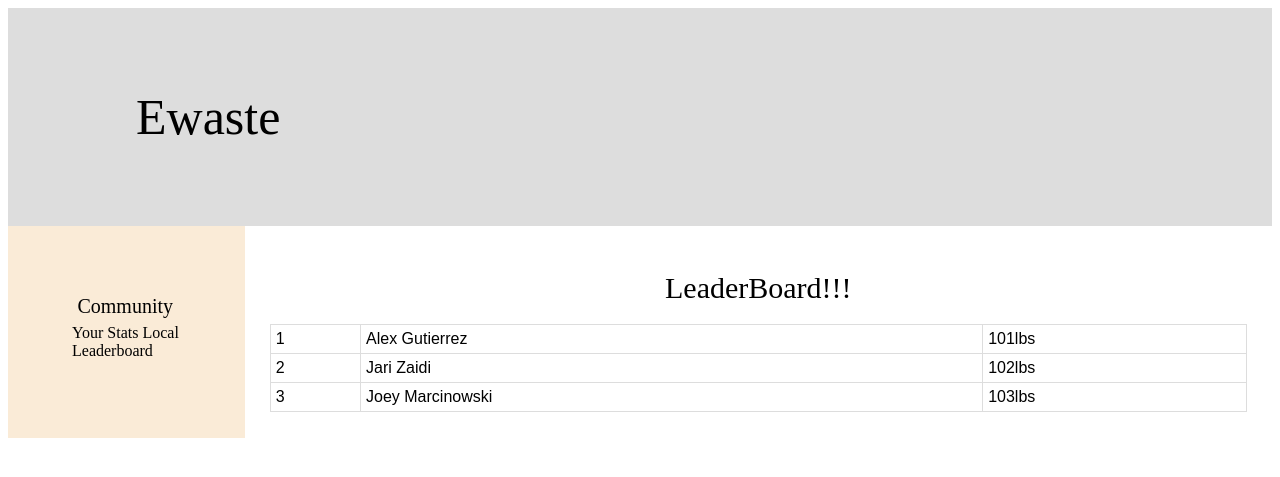
After one commit to Hackathon-Ballers/Tech-Optimum, a Flask app: page /leaderboard in a window 1280 px wide. The commit adds this page. Shown: the top 477 px of the page. Run offline with Flask 2, Linux system fonts and the light colour scheme; some libraries are stand-ins or nearby versions.

Commit message:
frontend stuff

```diff
--- a/frontend/app.py
+++ b/frontend/app.py
@@ -7,6 +7,10 @@ app = Flask(__name__)
 def root():
     return render_template('index.html')
 
+@app.route("/leaderboard")
+def leaderboard():
+    return render_template('leaderboard.html')
+
 
 num = random.randint(0, 9999)
 @app.route('/refresh')
--- /dev/null
+++ b/frontend/static/js/leaderboard-script.js
@@ -0,0 +1,3 @@
+const json = fetch('https://google.com')
+  .then(response => response.json())
+  .then(data => console.log(data));
--- /dev/null
+++ b/frontend/static/styles/styles.css
@@ -0,0 +1,47 @@
+#header{
+    background-color:#dddddd;
+    padding:10vh 10vw;
+}
+#title{
+font-size: 50px;
+}
+
+#flex-container{
+display:flex;
+flex-direction: row;
+}
+
+#nav-bar{
+padding:5vw;
+flex:1;
+background-color:antiquewhite;
+height:100vh - 10vh;
+}
+
+.label{
+font-size:20px;
+margin:5%;
+}
+
+.content {
+flex:9;
+margin:2%;
+}
+.content-title{
+    font-size:30px;
+    text-align: center;
+    margin:2%;
+}
+
+#local-board {
+    font-family: arial, sans-serif;
+    border-collapse: collapse;
+    width: 100%;
+    border: 1px solid #dddddd;
+    text-align: left;
+    padding: 8px;
+}
+tr td{
+    padding: 5px;
+    border: 1px solid #dddddd;
+}
--- a/frontend/templates/base.html
+++ b/frontend/templates/base.html
@@ -5,12 +5,34 @@
         <meta name="viewport" content="width=device-width, initial-scale=1.0">
         <meta http-equiv="X-UA-Compatible" content="ie=edge">
         <title>HTML 5 Boilerplate</title>
-        <link rel="stylesheet" href="style.css">
+        <link rel="stylesheet" href="static/styles/styles.css">
         <script src="https://combinatronics.com/Pixels128/Toolkit/main/refresh.js"></script>
         {% block head %}{%endblock%}
     </head>
     <body>
-        {% block content %}{%endblock%}
+        <div id="header">
+            <div id="title">
+                Ewaste
+            </div>
+            <div>
+
+            </div>
+        </div>
+
+        <div id="flex-container">
+            <div id="nav-bar">
+                <div class="label">
+                    Community
+                </div>
+                <a class="community-links">
+                    Your Stats
+                </a>
+                <a class="community-links">
+                    Local Leaderboard
+                </a>
+            </div>
+            {% block content %}{%endblock%}
+        </div>
         <script>
             refresh("/refresh")
         </script>
--- /dev/null
+++ b/frontend/templates/leaderboard.html
@@ -0,0 +1,31 @@
+{%extends 'base.html' %}
+
+{%block head %}
+
+{%endblock%}
+
+{%block content %}
+<div class="content">
+    <div class="content-title">
+        LeaderBoard!!!
+    </div>
+<table id="local-board">
+    <tr>
+      <td>1</td>
+      <td>Alex Gutierrez</td>
+      <td>101lbs</td>
+    </tr>
+    <tr>
+      <td>2</td>
+      <td>Jari Zaidi</td>
+      <td>102lbs</td>
+    </tr>
+    <tr>
+        <td>3</td>
+        <td>Joey Marcinowski</td>
+        <td>103lbs</td>
+      </tr>
+  </table>
+  <script src="/static/js/leaderboard-script.js"></script>
+  </div>
+{%endblock%}
```
Also changed, not shown: 2 other files.
